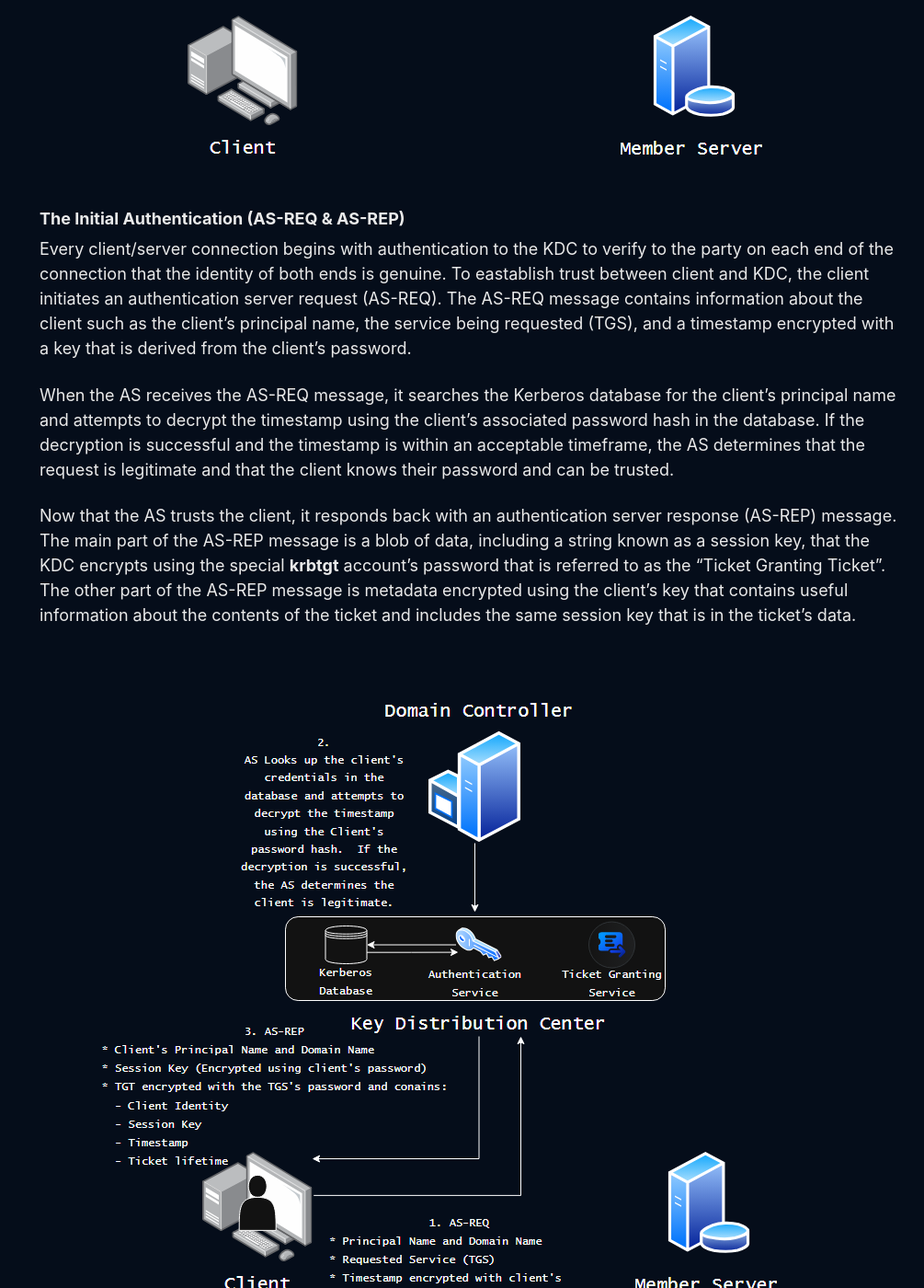
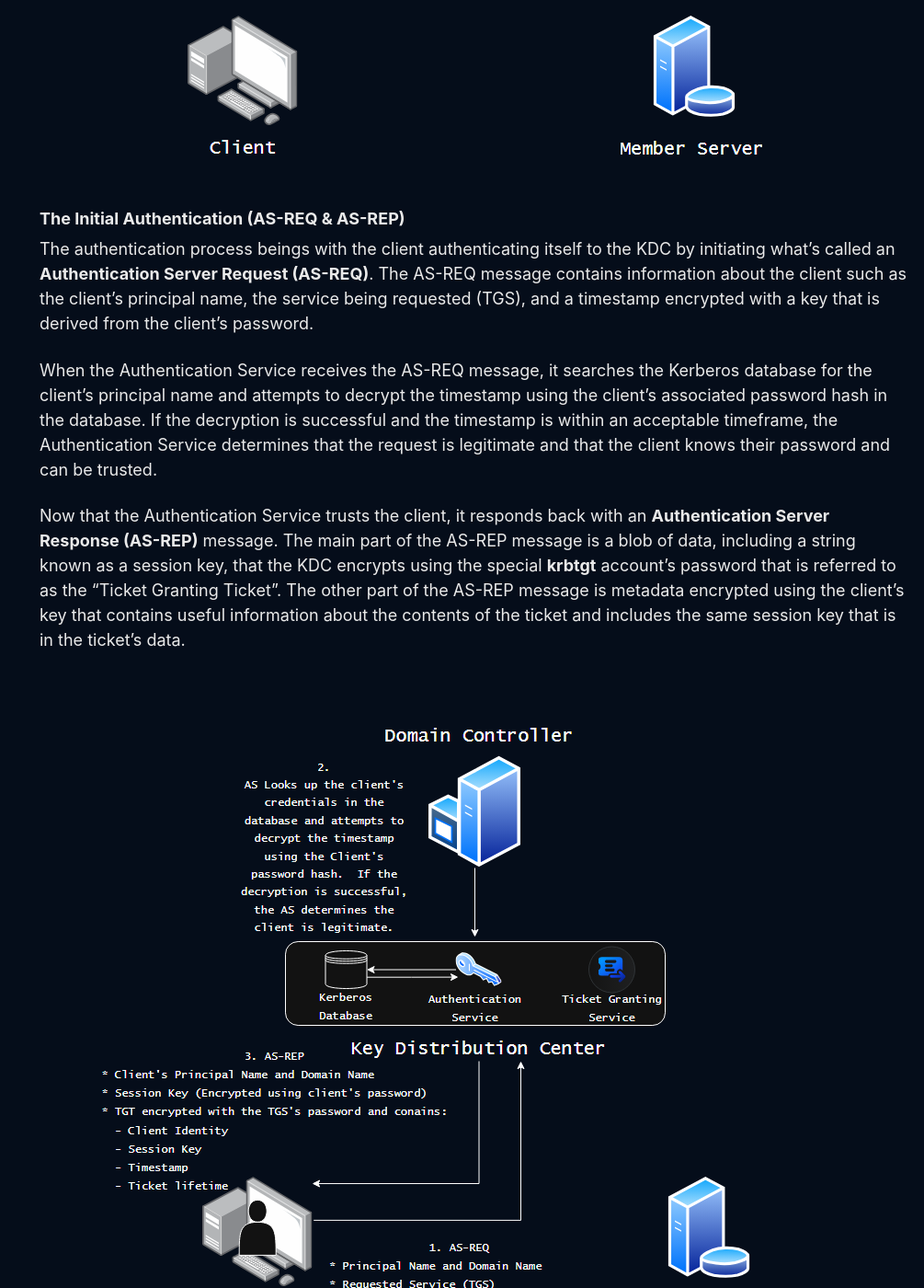
Before and after one commit to harutomo-jp/harutomo-jp.github.io, a Jekyll site: the page built from _posts/2025-06-23-Kerberoasting.md, in a window 1280 px wide and 1400 px high, scrolled down 1950 px. Shown: the whole window at 92% size, without its empty margins (275-1280 px from the left). Built offline with Jekyll 4.4.1, drawn with Linux system fonts in a browser that asks for light colours; cached includes are drawn as plain includes; some of the changed text lies outside the part shown.

Commit message:
Mon, Jul 7, 2025, 2:26 PM -04:00

```diff
--- a/_posts/2025-06-23-Kerberoasting.md
+++ b/_posts/2025-06-23-Kerberoasting.md
@@ -44,21 +44,17 @@
 
 ### The Initial Authentication (AS-REQ & AS-REP)
 
-Every client/server connection begins with authentication to the KDC to verify to the party on each end of the connection that the identity of both ends is genuine.  To eastablish trust between client and KDC, the client initiates an authentication server request (AS-REQ).  The AS-REQ message contains information about the client such as the client's principal name, the service being requested (TGS), and a timestamp encrypted with a key that is derived from the client's password.
+The authentication process beings with the client authenticating itself to the KDC by initiating what's called an **Authentication Server Request (AS-REQ)**.  The AS-REQ message contains information about the client such as the client's principal name, the service being requested (TGS), and a timestamp encrypted with a key that is derived from the client's password.
 
-When the AS receives the AS-REQ message, it searches the Kerberos database for the client's principal name and attempts to decrypt the timestamp using the client's associated password hash in the database.  If the decryption is successful and the timestamp is within an acceptable timeframe, the AS determines that the request is legitimate and that the client knows their password and can be trusted.
+When the Authentication Service receives the AS-REQ message, it searches the Kerberos database for the client's principal name and attempts to decrypt the timestamp using the client's associated password hash in the database.  If the decryption is successful and the timestamp is within an acceptable timeframe, the Authentication Service determines that the request is legitimate and that the client knows their password and can be trusted.
 
-Now that the AS trusts the client, it responds back with an authentication server response (AS-REP) message.  The main part of the AS-REP message is a blob of data, including a string known as a session key, that the KDC encrypts using the special **krbtgt** account's password that is referred to as the "Ticket Granting Ticket".  The other part of the AS-REP message is metadata encrypted using the client's key that contains useful information about the contents of the ticket and includes the same session key that is in the ticket's data.
+Now that the Authentication Service trusts the client, it responds back with an **Authentication Server Response (AS-REP)** message.  The main part of the AS-REP message is a blob of data, including a string known as a session key, that the KDC encrypts using the special **krbtgt** account's password that is referred to as the "Ticket Granting Ticket".  The other part of the AS-REP message is metadata encrypted using the client's key that contains useful information about the contents of the ticket and includes the same session key that is in the ticket's data.
 
 <p align="center">
   <img src="/assets/images/Kerberoasting/ASREQandASREP.png">
 </p>
 
-The session key is now a shared secret that establishes trust between the client, the KDC, and the member server.  The KDC can trust the client because the client provided their password that matched the kerberos database, the client can trust the KDC because the KDC was able to encrypt data using the client's password as the KDC is the only entity that should have the key.  The member server trusts the KDC because the ticket was encrypted using the member server's password, which only the KDC could issue.  Lastly, the member server can trust the client because the client is using the same secret key issued by the KDC.
-
-<p align="center">
-  <img src="/assets/images/Kerberoasting/ASREQandASREPfinal.png">
-</p>
+The session key is now a shared secret that the client and the KDC can use to encrypt communication between each other without using passwords.  The KDC can trust the client because the client provided their password that matched the kerberos database, the client can trust the KDC because the KDC was able to encrypt data using the client's password as the KDC is the only entity that should have the key.
 
 ### RED ALERT! - Something's roasting.. AS-REP Roasting!
 
```
